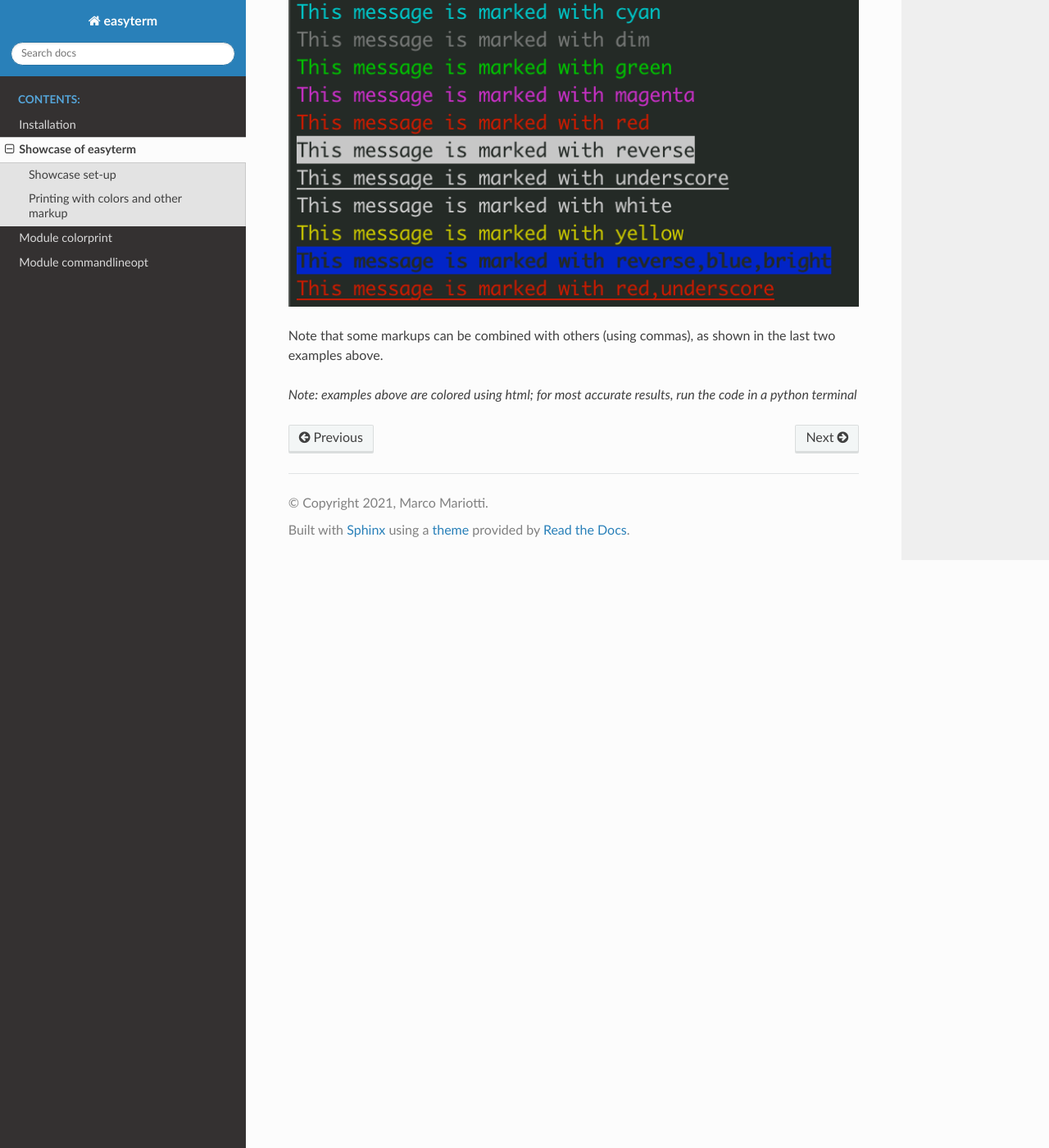
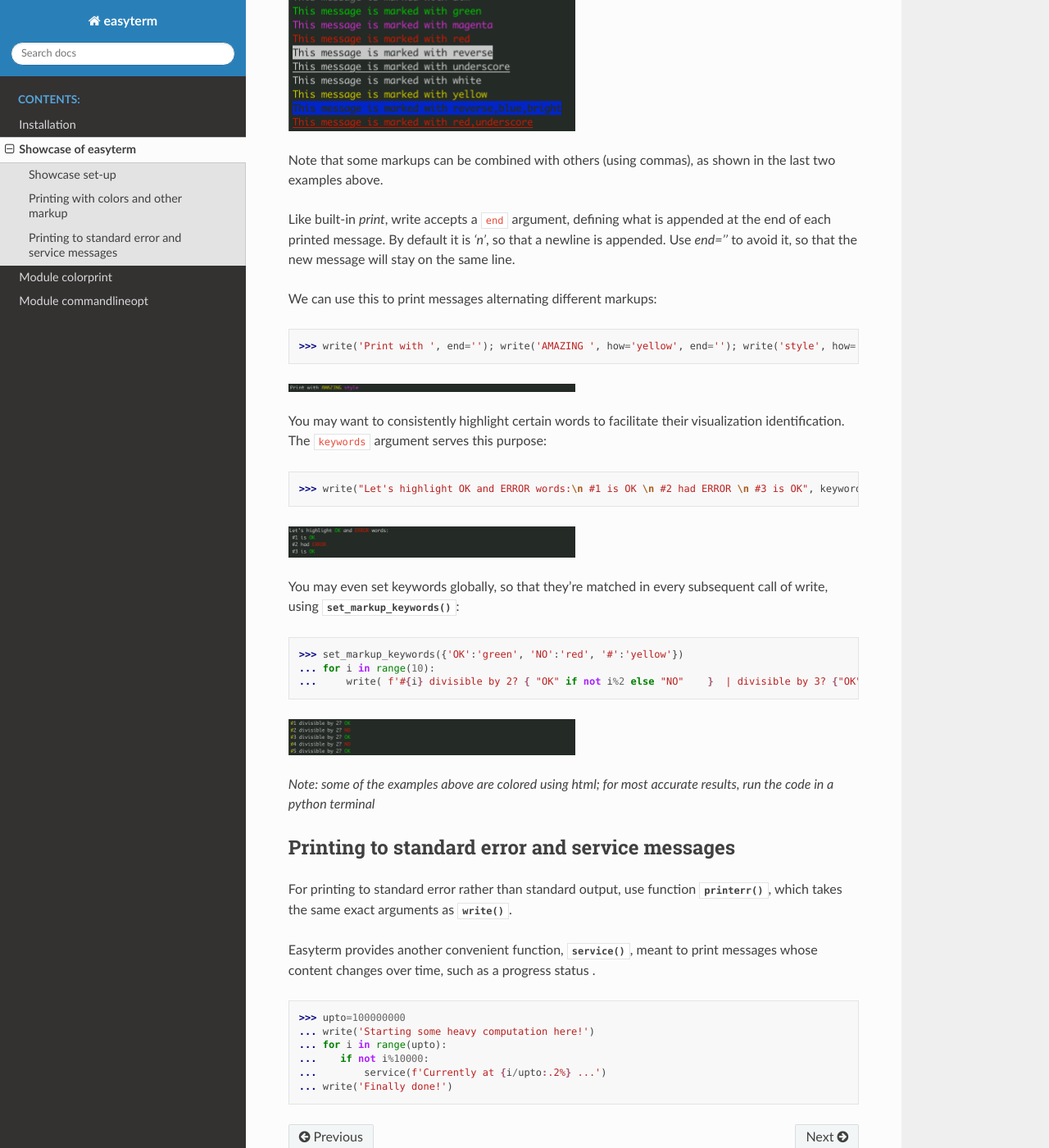
Before and after one commit to marco-mariotti/easyterm, a Sphinx documentation site: the page built from docs/showcase.rst, in a window 1280 px wide and 1400 px high, scrolled down 1227 px. Shown: the whole window at 82% size. Built offline with Sphinx 7.4.7 and the Read the Docs theme 2.0.0, drawn with Linux system fonts in a browser that asks for light colours; some of the changed text lies outside the part shown.

Commit message:
updated docs

```diff
--- a/docs/showcase.rst
+++ b/docs/showcase.rst
@@ -55,11 +55,60 @@ There are many markups available, as shown here::
      >>> for i in 'black blue bright cyan dim green magenta red reverse underscore white yellow reverse,blue,bright red,underscore'.split():
      ...  write('This message is marked with '+i, how=i)
 
-
 .. image:: images/colorprint_showcase.png
-	   :width: 700
+	   :width: 350
 
 Note that some markups can be combined with others (using commas), as shown in the last two examples above.
 
+Like built-in `print`, write accepts a ``end`` argument, defining what
+is appended at the end of each printed message.
+By default it is `'\n'`, so that a newline is appended.
+Use `end=''` to avoid it, so that the new message will stay on the same line.
 
-*Note: examples above are colored using html; for most accurate results, run the code in a python terminal*
+We can use this to print messages alternating different markups::
+
+    >>> write('Print with ', end=''); write('AMAZING ', how='yellow', end=''); write('style', how='magenta')
+
+.. image:: images/colorprint_showcase.2.png
+           :width: 350
+
+
+You may want to consistently highlight certain words to facilitate their visualization identification.
+The ``keywords`` argument serves this purpose::
+
+   >>> write("Let's highlight OK and ERROR words:\n #1 is OK \n #2 had ERROR \n #3 is OK", keywords={'OK':'green', 'ERROR':'red'})
+
+.. image:: images/colorprint_showcase.3.png
+   :width: 350
+
+
+You may even set keywords globally, so that they're matched in every subsequent call
+of write, using :func:`~easyterm.colorprint.set_markup_keywords`::
+
+  >>> set_markup_keywords({'OK':'green', 'NO':'red', '#':'yellow'})
+  ... for i in range(10):
+  ...     write( f'#{i} divisible by 2? { "OK" if not i%2 else "NO"    }  | divisible by 3? {"OK" if not i%3 else "NO"}' )
+
+.. image:: images/colorprint_showcase.4.png
+   :width: 350
+
+*Note: some of the examples above are colored using html; for most accurate results, run the code in a python terminal*
+
+Printing to standard error and service messages
+~~~~~~~~~~~~~~~~~~~~~~~~~~~~~~~~~~~~~~~~~~~~~~~
+
+For printing to standard error rather than standard output, use function
+:func:`~easyterm.colorprint.printerr`, which takes the same exact arguments as
+:func:`~easyterm.colorprint.write`.
+
+Easyterm provides another convenient function, :func:`~easyterm.colorprint.service`,
+meant to print messages whose content changes over time, such as a progress status .
+
+::
+
+   >>> upto=100000000
+   ... write('Starting some heavy computation here!')
+   ... for i in range(upto):
+   ...    if not i%10000:
+   ...        service(f'Currently at {i/upto:.2%} ...')
+   ... write('Finally done!')
```
Also changed, not shown: docs/images/colorprint_showcase.2.png (added), docs/images/colorprint_showcase.3.png (added), docs/images/colorprint_showcase.4.png (added).
